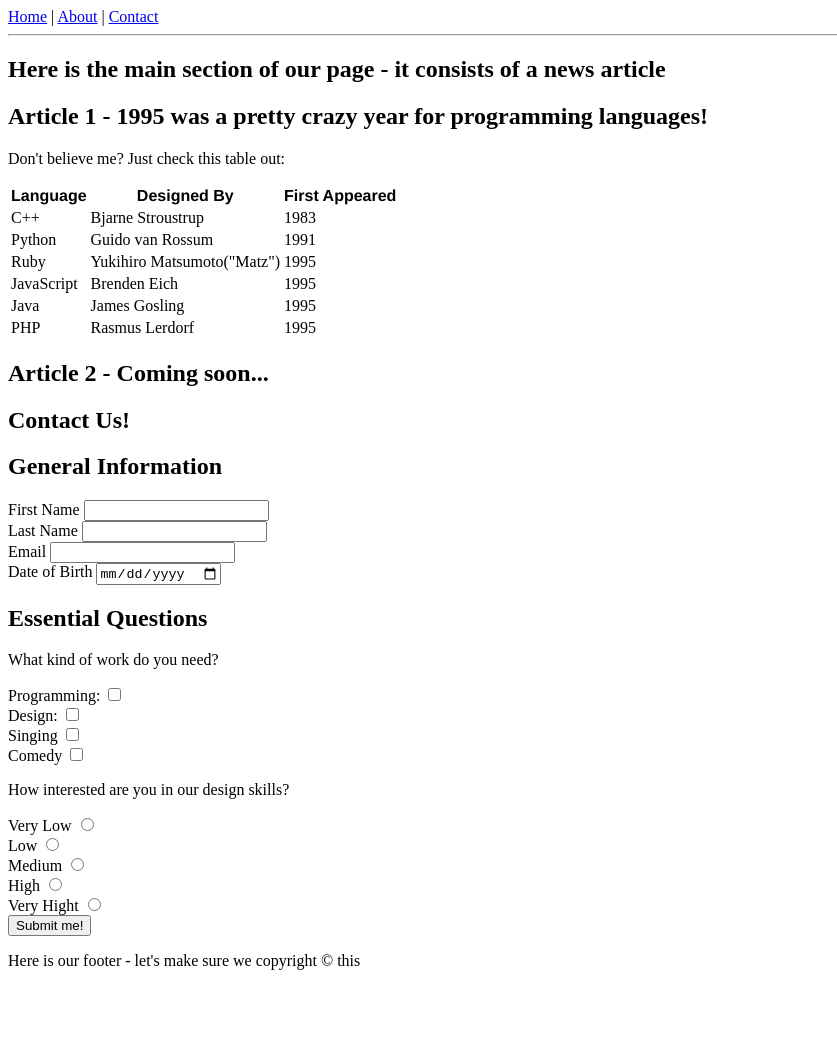
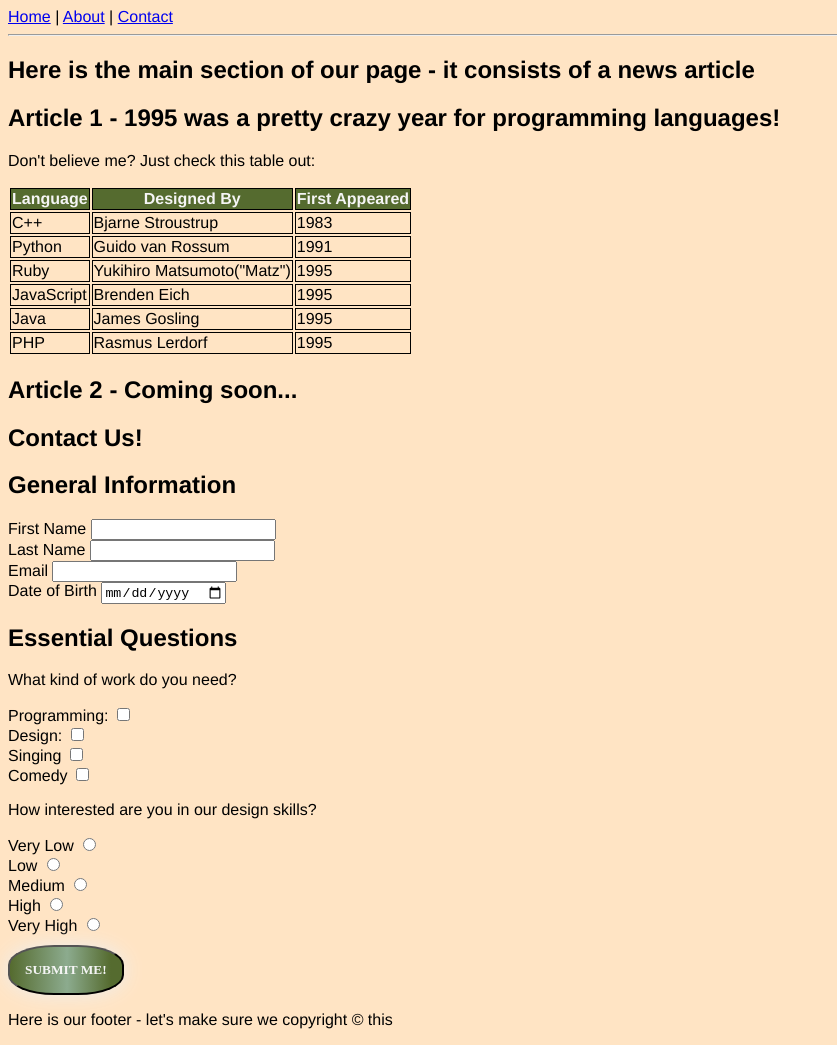
Before and after one commit to slyons777/VR21, a plain HTML site: page form-table.html in a window 1280 px wide. Shown: the whole page, without its empty margins (0-837 px from the left). Before the commit the page ends 986 px from the top, so only its background shows below. Drawn offline with Linux system fonts and the light colour scheme.

Commit message:
css example

```diff
--- /dev/null
+++ b/css/styles.css
@@ -0,0 +1,34 @@
+body {
+    background-color:bisque;
+    font-family: "Helvetica", sans-serif;
+}
+
+h1 {
+    font-style: italic;
+}
+
+th {
+    background-color:#556b2f;
+    color: whitesmoke;
+}
+
+th, td {
+    border: 1px groove black;
+}
+
+#btn:hover {
+    background-position: right center;
+}
+
+#btn {
+    margin-top: 10px;
+    color: whitesmoke;
+    border-radius: 40%;
+    font-family: "Helvetice Neue";
+    font-weight: 800;
+    padding: 15px;
+    text-align: center;
+    text-transform: uppercase;
+    box-shadow: 0 0 20px #eee;
+    background-image: linear-gradient(to right, #556b2f 0%, #8cab8e 51%, #556b2f 90%);
+}
--- a/form-table.html
+++ b/form-table.html
@@ -5,6 +5,7 @@
     <meta http-equiv="X-UA-Compatible" content="IE=edge">
     <meta name="viewport" content="width=device-width, initial-scale=1.0">
     <title>Document</title>
+    <link rel="stylesheet" href="css/styles.css" media="all">
 </head>
 <body>
     <header>
@@ -23,7 +24,7 @@
     <table>
         <thead>
             <tbody>
-            <tr style="font-family: Helvetica Neue;">
+            <tr>
                 <th>Language</th>
                 <th>Designed By</th>
                 <th>First Appeared</th>
@@ -96,8 +97,8 @@
         <div>Low <input type="radio" id="level2"></div>
         <div>Medium <input type="radio" id="level3"></div>
         <div>High <input type="radio" id="level4"></div>
-        <div>Very Hight <input type="radio" id="level5"></div>
-        <button type="submit" id="submit-btn">Submit me!</button>
+        <div>Very High <input type="radio" id="level5"></div>
+        <button type="submit" id="btn">Submit me!</button>
     </form>
     <footer>
         <p>Here is our footer - let's make sure we copyright &copy; this</p>
```
Also changed, not shown: index2.html (+1 -0 lines), Portfolio/styles.css (deleted).
